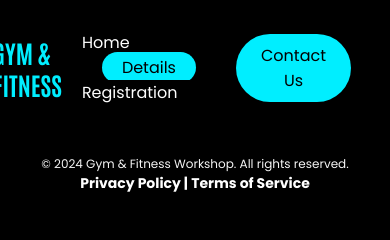
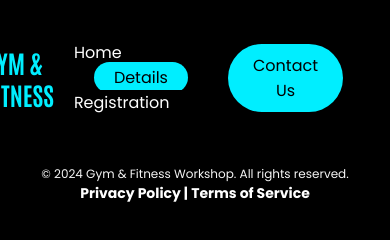
Before and after one commit to M5DarkDev/gym-fit-workshop-site, a plain HTML site: page details.html in a window 390 px wide. Drawn offline with Linux system fonts and the light colour scheme.

Commit message:
Update style.css

```diff
--- a/style.css
+++ b/style.css
@@ -338,3 +338,14 @@ footer a {
     font-weight: bold;
     pointer-events: none;
 }
+
+@media (max-width: 768px) {
+    body {
+      font-size: 16px;
+      padding: 10px;
+    }
+
+    .menu {
+      flex-direction: column;
+    }
+  }
```
